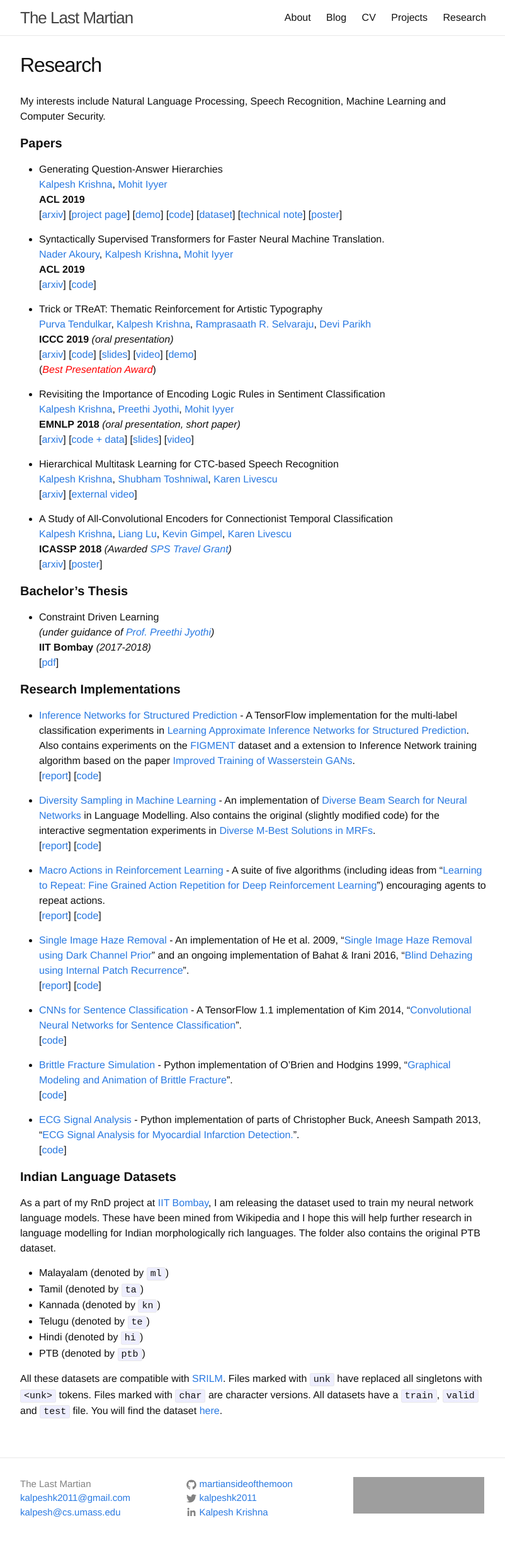
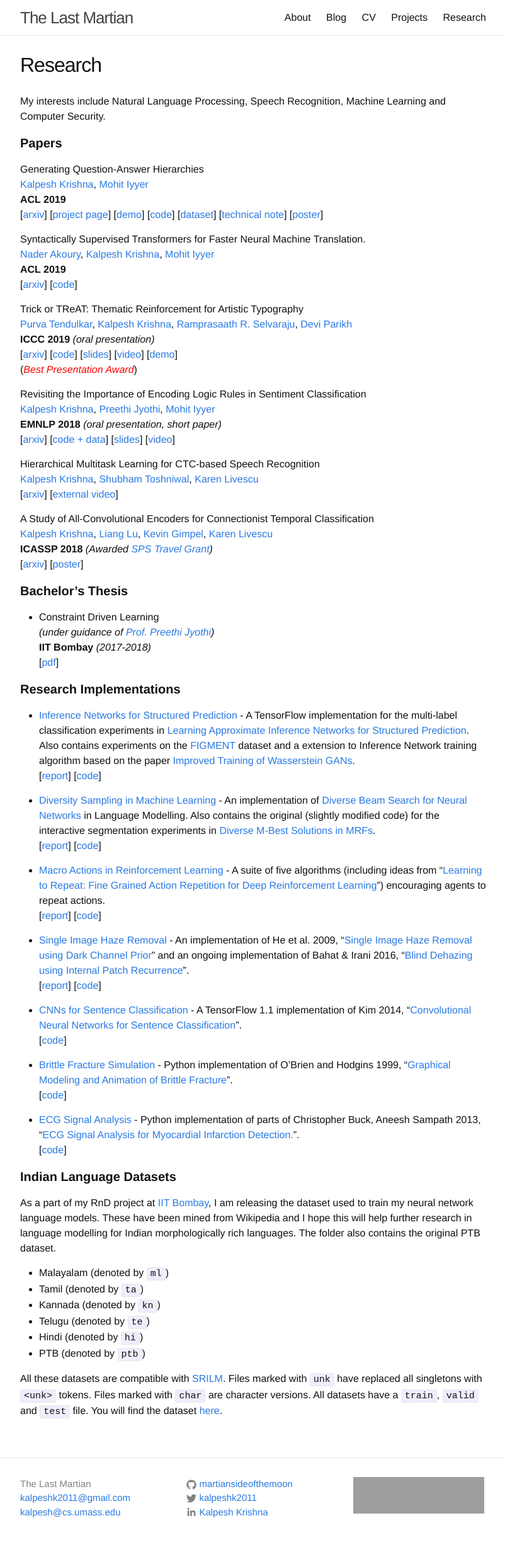
Before and after one commit to martiansideofthemoon/martiansideofthemoon.github.io, a Jekyll site: the page built from _pages/research.md, in a window 1280 px wide. Shown: the whole page at 63% size, without its empty margins (238-1040 px from the left). Built offline with Jekyll 4.4.1, drawn with Linux system fonts in a browser that asks for light colours; comment, search, counter and statistics services are not loaded; grey boxes are pictures that could not be loaded.

```diff
--- a/_pages/research.md
+++ b/_pages/research.md
@@ -7,32 +7,32 @@ My interests include Natural Language Processing, Speech Recognition, Machine Le
 
 #### **Papers**
 
-* Generating Question-Answer Hierarchies
+Generating Question-Answer Hierarchies
 [Kalpesh Krishna](http://martiansideofthemoon.github.io/), [Mohit Iyyer](https://people.cs.umass.edu/~miyyer/)
 **ACL 2019**
 \[[arxiv](https://arxiv.org/abs/1906.02622)\] \[[project page](http://squash.cs.umass.edu/)\] \[[demo](http://squash.cs.umass.edu:3000/?id=04bf8a42f934944809e76ec1)\] \[[code](https://github.com/martiansideofthemoon/squash-generation)\] \[[dataset](https://drive.google.com/open?id=1FlVtPgyBiJIEOIecnNLH3cg0EbKkK0Z4)\] \[[technical note](https://arxiv.org/pdf/1906.02622.pdf#page=15)\] \[[poster]({{ site.url }}/assets/squash-poster.pdf)\]
 
-* Syntactically Supervised Transformers for Faster Neural Machine Translation.
+Syntactically Supervised Transformers for Faster Neural Machine Translation.
 [Nader Akoury](https://people.cs.umass.edu/~nsa/), [Kalpesh Krishna](http://martiansideofthemoon.github.io/), [Mohit Iyyer](https://people.cs.umass.edu/~miyyer/)
 **ACL 2019**
 \[[arxiv](https://arxiv.org/abs/1906.02780)\] \[[code](https://github.com/dojoteef/synst)\]
 
-* Trick or TReAT: Thematic Reinforcement for Artistic Typography
+Trick or TReAT: Thematic Reinforcement for Artistic Typography
 [Purva Tendulkar](http://purvaten.github.io/), [Kalpesh Krishna](http://martiansideofthemoon.github.io/), [Ramprasaath R. Selvaraju](https://ramprs.github.io/), [Devi Parikh](https://www.cc.gatech.edu/~parikh/)
 **ICCC 2019** *(oral presentation)*
 \[[arxiv](https://arxiv.org/abs/1903.07820)\] \[[code](https://github.com/purvaten/treat)\] \[[slides](https://purvaten.github.io/data/TReAT-talk.pdf)\] \[[video](https://photos.google.com/share/AF1QipNFg9TYf2Wk6z6zKg3I3rT7jiWoH97cRVIQ-_JrZwIUUMqkyWHomVc1Lv1UGduraA/photo/AF1QipOm-e6jFA3Im9eiHt79R-A0j36CSVCoqSeU_VZG?key=dDFhdGlYUV9yVkUzOW5YaFlaeXdhMGQ1UHZ0QnZ3)\] \[[demo](http://doodle.cloudcv.org/)\]
 (<a style="color:red" href="https://twitter.com/jmacunha/status/1142184529026662400"><i>Best Presentation Award</i></a>)
 
-* Revisiting the Importance of Encoding Logic Rules in Sentiment Classification
+Revisiting the Importance of Encoding Logic Rules in Sentiment Classification
 [Kalpesh Krishna](http://martiansideofthemoon.github.io/), [Preethi Jyothi](https://www.cse.iitb.ac.in/~pjyothi/), [Mohit Iyyer](https://people.cs.umass.edu/~miyyer/)
 **EMNLP 2018** *(oral presentation, short paper)*
 \[[arxiv](https://arxiv.org/abs/1808.07733)\] \[[code + data](https://github.com/martiansideofthemoon/logic-rules-sentiment/)\] \[[slides]({{ site.url }}/assets/emnlp-2018.pdf)\] \[[video](https://vimeo.com/306136412)\]
 
-* Hierarchical Multitask Learning for CTC-based Speech Recognition
+Hierarchical Multitask Learning for CTC-based Speech Recognition
 [Kalpesh Krishna](http://martiansideofthemoon.github.io/), [Shubham Toshniwal](http://ttic.uchicago.edu/~shtoshni/), [Karen Livescu](http://ttic.uchicago.edu/~klivescu/)
 \[[arxiv](https://arxiv.org/abs/1807.06234)\] \[[external video](https://www.youtube.com/watch?v=OSpFS8kyibw)\]
 
-* A Study of All-Convolutional Encoders for Connectionist Temporal Classification
+A Study of All-Convolutional Encoders for Connectionist Temporal Classification
 [Kalpesh Krishna](http://martiansideofthemoon.github.io/), [Liang Lu](http://ttic.uchicago.edu/~llu/), [Kevin Gimpel](http://ttic.uchicago.edu/~kgimpel/), [Karen Livescu](http://ttic.uchicago.edu/~klivescu/)
 **ICASSP 2018** *(Awarded [SPS Travel Grant](https://signalprocessingsociety.org/events/sps-travel-grants))*
 \[[arxiv](https://arxiv.org/abs/1710.10398)\] \[[poster](https://sigport.org/sites/default/files/docs/study-convolutional-encoders.pdf)\]
```
Also changed, not shown: index.md (+1 -2 lines).
